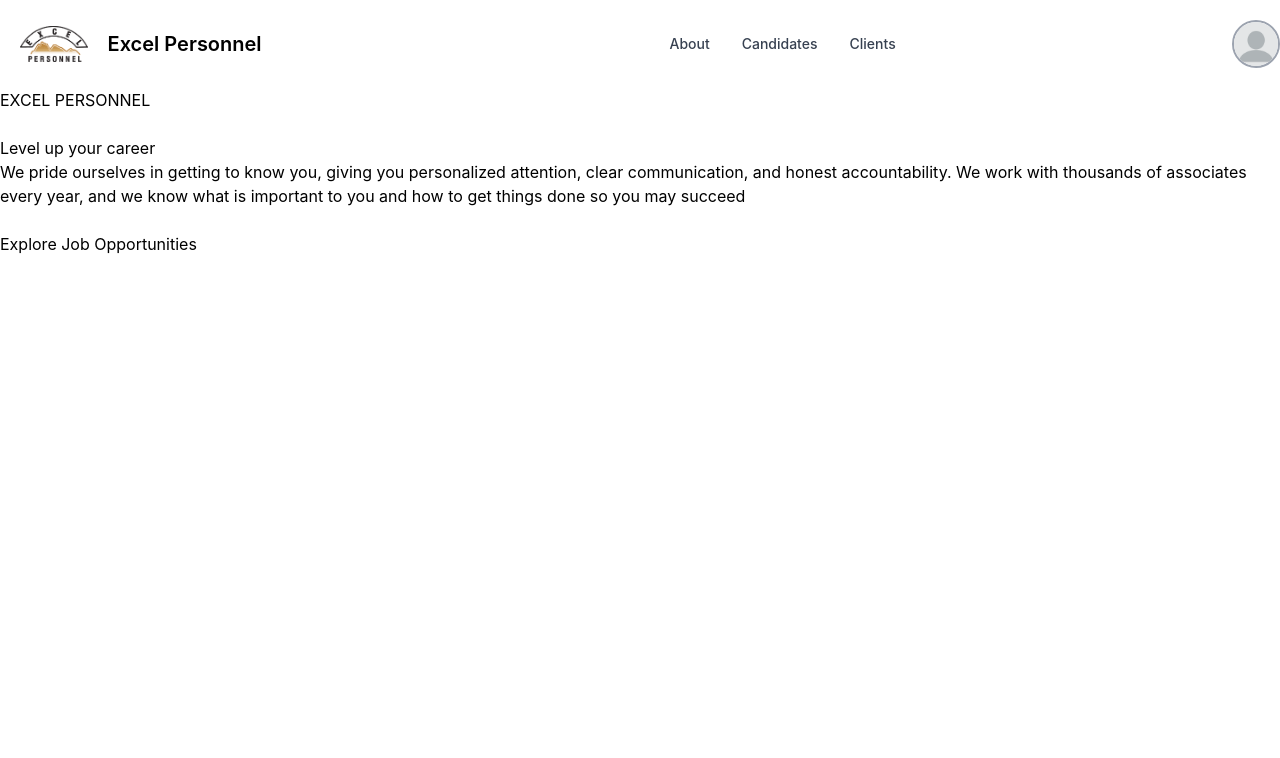
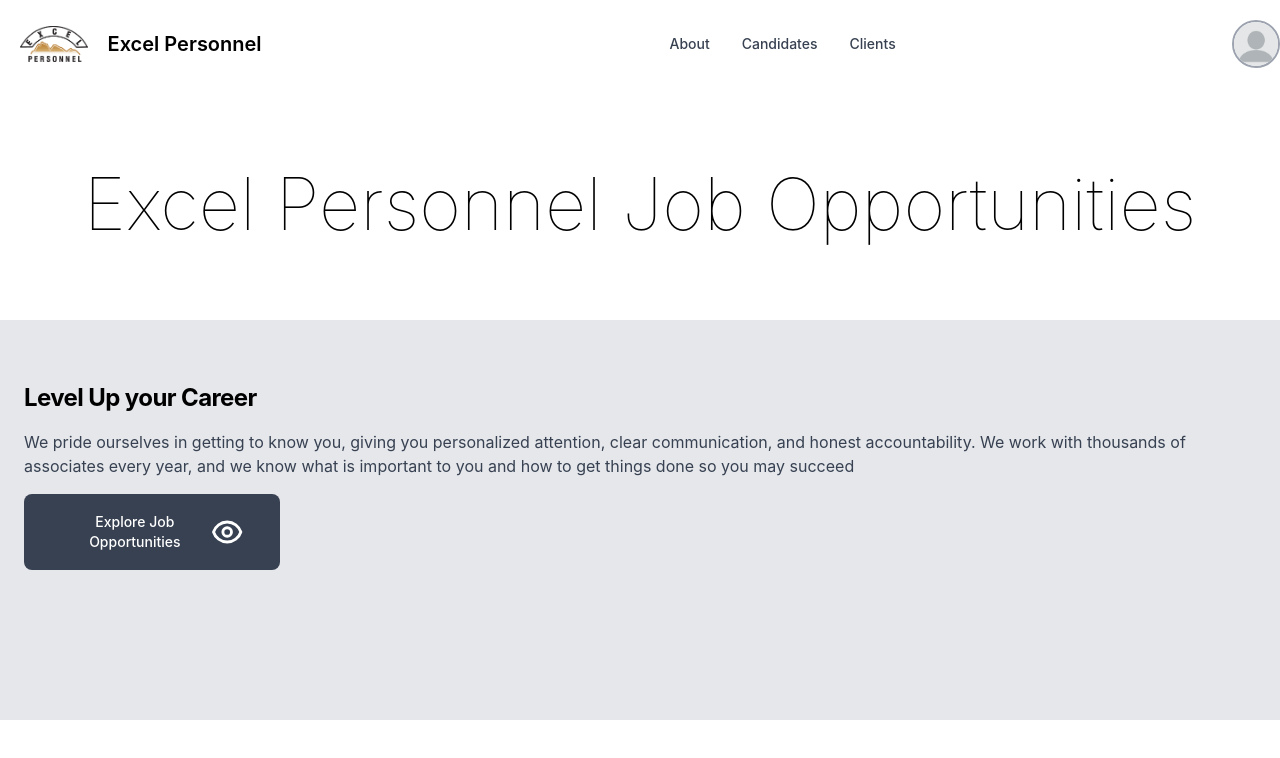
Before and after one commit to nessakodo/interproz-employment-website, a React (Create React App) app in the folder client/: page /candidates in a window 1280 px wide. Shown: the top 758 px of the page. Built offline with nearby package versions, Linux system fonts and the light colour scheme; no server answers.

Commit message:
candidate done

```diff
--- a/client/src/components/Candidates.js
+++ b/client/src/components/Candidates.js
@@ -1,5 +1,6 @@
 import React from "react"
 import { useHistory } from 'react-router-dom'
+import { Card, Button } from 'flowbite-react'
 
 
 export default function Candidates() {
@@ -10,14 +11,27 @@
         history.push('/opportunities')
         }
     return (
-        <div>
+        <>
 
-        <h1>EXCEL PERSONNEL</h1>
-        <br />
-        <h1>Level up your career <br /> We pride ourselves in getting to know you, giving you personalized attention, clear communication, and honest accountability. We work with thousands of associates every year, and we know what is important to you and how to get things done so you may succeed</h1>
+        <div class="flex justify-center items-center p-20 text-7xl text-black font-thin"><h1>Excel Personnel Job Opportunities</h1></div>
 
-<br/>
-       <button onClick={onOpportunitiesClick}>Explore Job Opportunities</button>
-       </div>
+        <div class="grid-container20">
+        <div class="grid-child20">
+                    <Card class="bg-gray-200 ml-0 h-80 align-center object-center">
+                            <h5 className="text-2xl font-bold tracking-tight ">
+                            Level Up your Career
+                            </h5>
+                            <p className="font-normal text-gray-700 dark:text-gray-800">
+                                We pride ourselves in getting to know you, giving you personalized attention, clear communication, and honest accountability. We work with thousands of associates every year, and we know what is important to you and how to get things done so you may succeed
+                            </p>
+                            <Button type="button" onClick={onOpportunitiesClick} class="text-white bg-gray-700 hover:bg-orange-500 focus:outline-none focus:ring-4 focus:ring-gray-300 font-medium rounded-lg text-xl px-5 py-2.5 mr-2 mb-2 dark:bg-gray-700 dark:focus:ring-gray-700 dark:border-gray-700 w-64">
+                                        Explore Job Opportunities
+                                        <svg class="w-10 h-10" fill="none" stroke="currentColor" viewBox="0 0 24 24" xmlns="http://www.w3.org/2000/svg"><path stroke-linecap="round" stroke-linejoin="round" stroke-width="2" d="M15 12a3 3 0 11-6 0 3 3 0 016 0z"></path><path stroke-linecap="round" stroke-linejoin="round" stroke-width="2" d="M2.458 12C3.732 7.943 7.523 5 12 5c4.478 0 8.268 2.943 9.542 7-1.274 4.057-5.064 7-9.542 7-4.477 0-8.268-2.943-9.542-7z"></path></svg>
+                                    </Button>
+
+                        </Card>
+                </div>
+            </div>
+        </>
     )
 }
--- a/client/src/index.css
+++ b/client/src/index.css
@@ -198,3 +198,15 @@
 ul14 {display: list-item; margin-left: 1em; list-style-type: disc;}
 ul15 {display: list-item; margin-left: 1em; list-style-type: disc;}
 ul16 {display: list-item; margin-left: 1em; list-style-type: disc;}
+
+
+.grid-container20 {
+  background-color: #e5e7eb;
+  height: 400px;
+
+}
+.grid-child20 {
+  display: grid;
+  align-content: center;
+  justify-content: center;
+}
```
